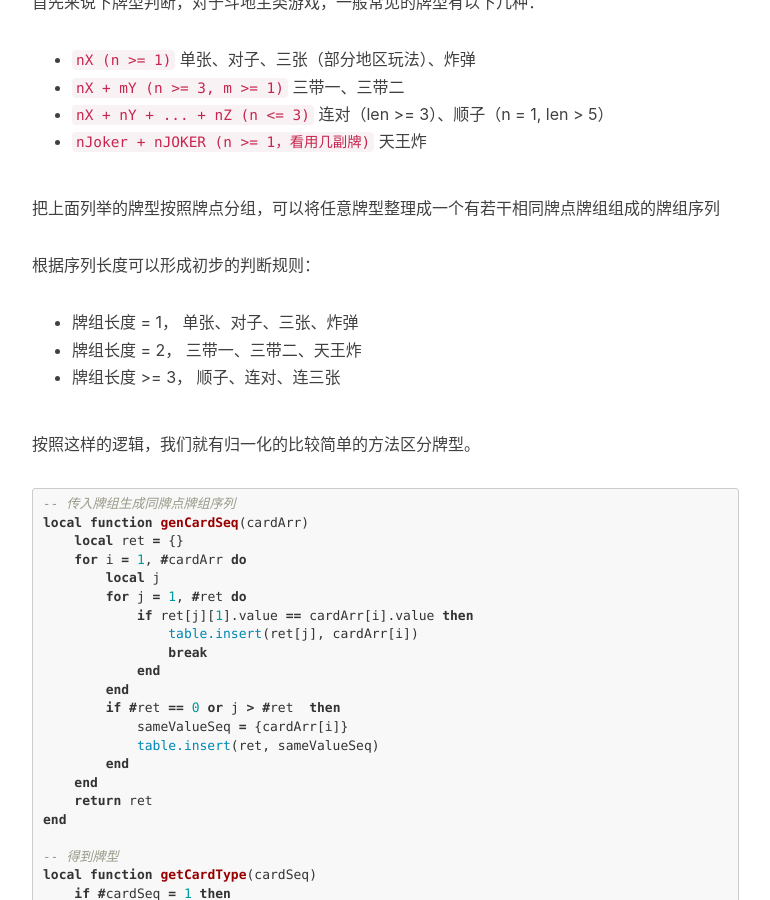
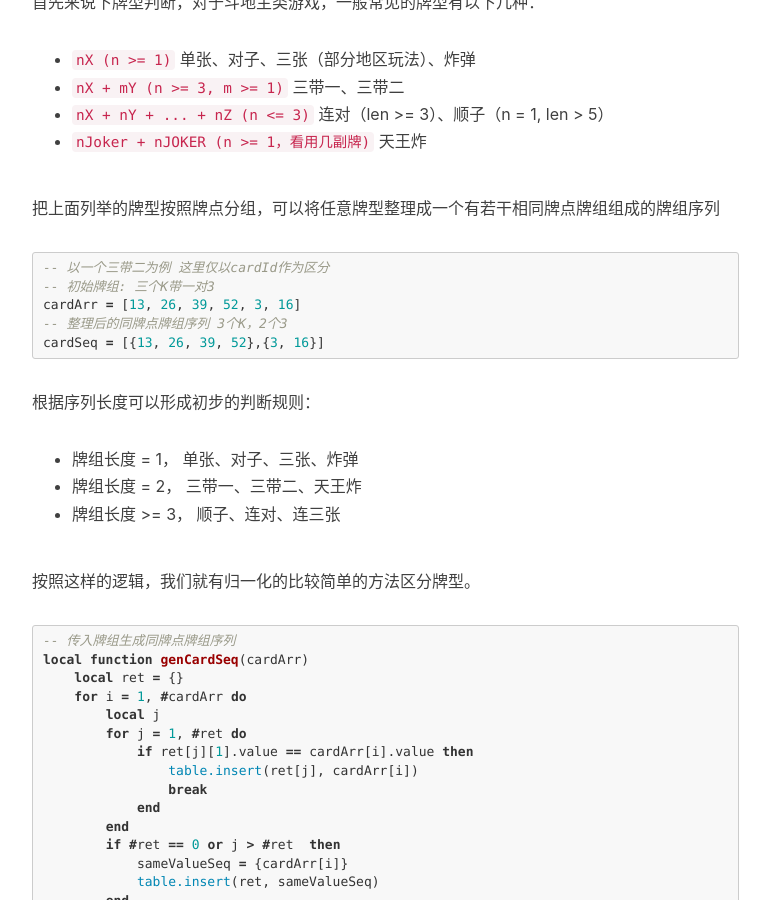
Before and after one commit to lx8421bcd/lx8421bcd.github.io, a Jekyll site: the page built from _posts/2017-02-16-斗地主类游戏牌型判断算法实现思路.md, in a window 1280 px wide and 900 px high, scrolled down 1058 px. Shown: the whole window, without its empty margins (233-1003 px from the left). Built offline with Jekyll 4.4.1, drawn with Linux system fonts in a browser that asks for light colours; nearby versions of some CDN libraries; comment, search, counter and statistics services are not loaded.

Commit message:
update format

````diff
--- a/_posts/2017-02-16-斗地主类游戏牌型判断算法实现思路.md
+++ b/_posts/2017-02-16-斗地主类游戏牌型判断算法实现思路.md
@@ -30,7 +30,13 @@ card.suits = 1 -- 花色，也有对应的枚举值
 * ```nJoker + nJOKER (n >= 1，看用几副牌)``` 天王炸
 
 把上面列举的牌型按照牌点分组，可以将任意牌型整理成一个有若干相同牌点牌组组成的牌组序列
-
+```lua
+-- 以一个三带二为例 这里仅以cardId作为区分
+-- 初始牌组: 三个K带一对3
+cardArr = [13, 26, 39, 52, 3, 16]
+-- 整理后的同牌点牌组序列 3个K，2个3
+cardSeq = [{13, 26, 39, 52},{3, 16}]
+```
 根据序列长度可以形成初步的判断规则：
 * 牌组长度 = 1， 单张、对子、三张、炸弹
 * 牌组长度 = 2， 三带一、三带二、天王炸
````
